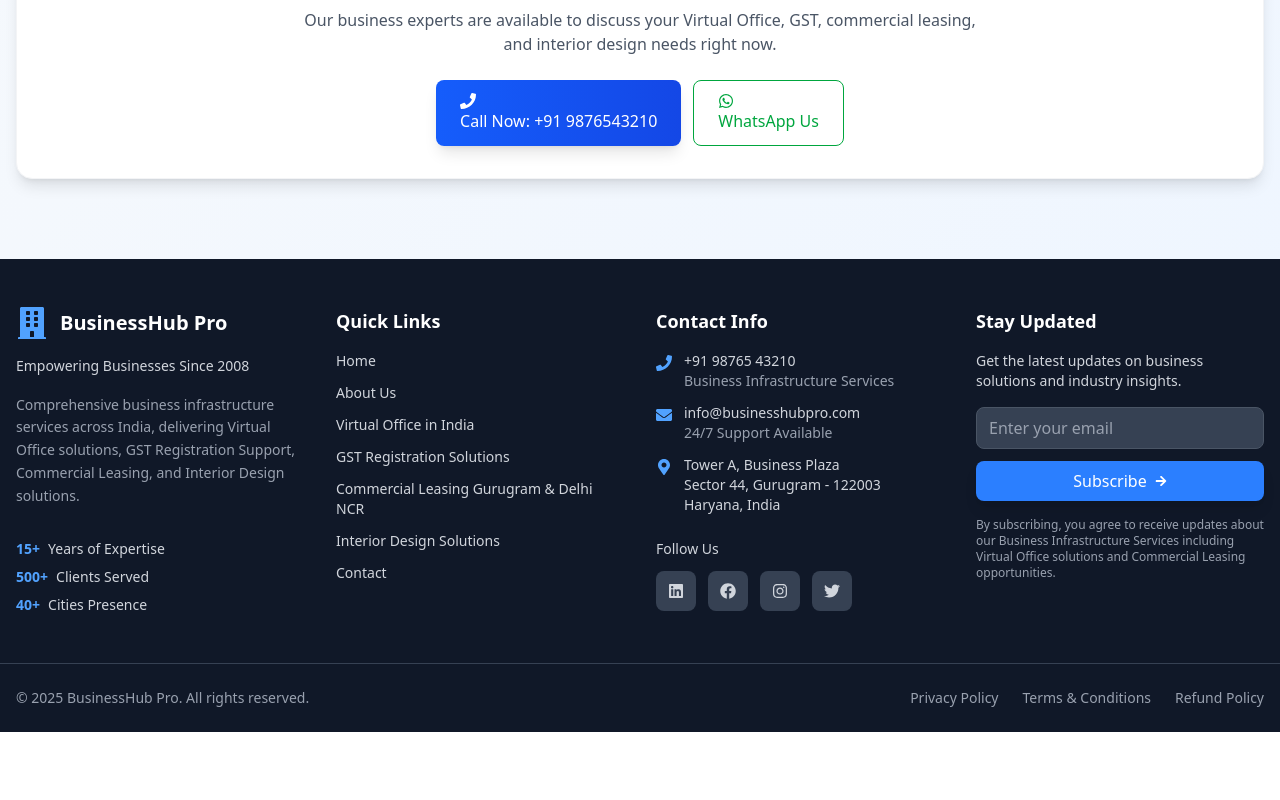
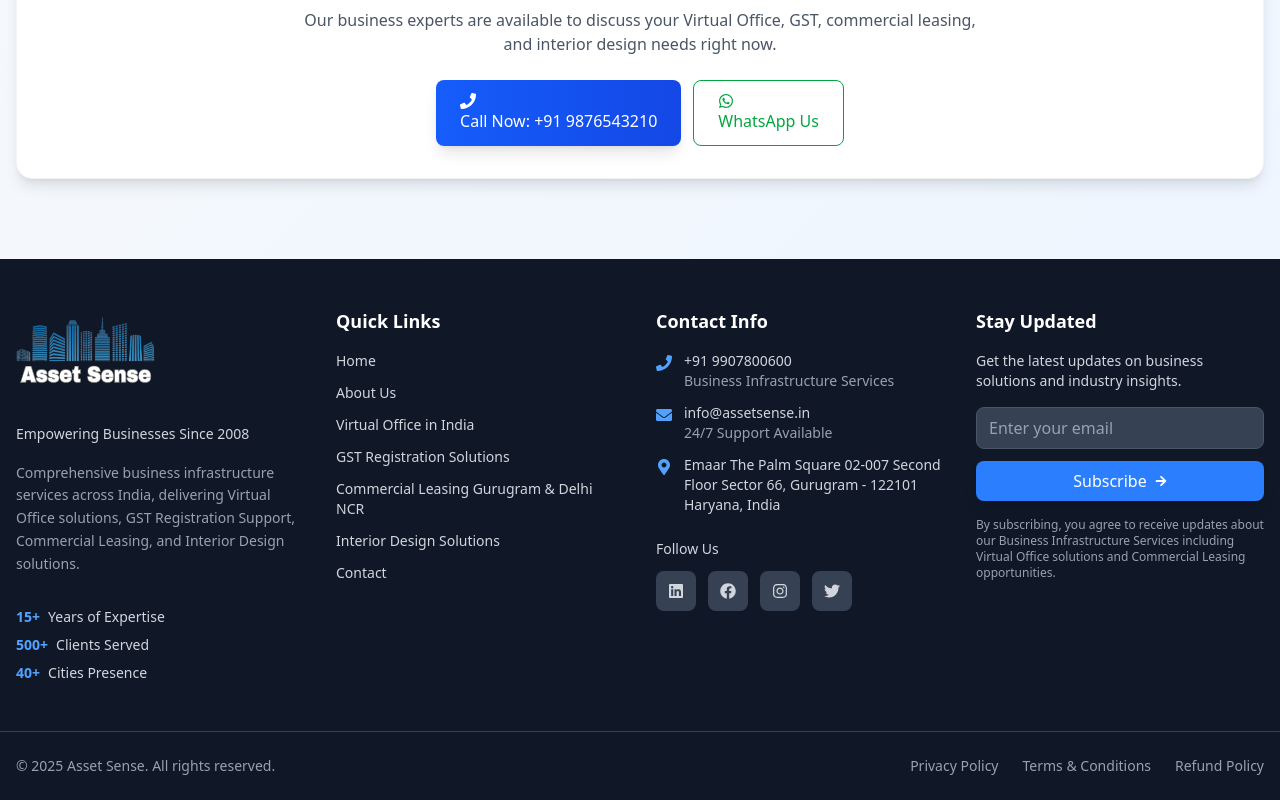
Before and after one commit to rj7075/assetsense, a React (Vite) app: page /contact in a window 1280 px wide. Shown: the part 1107-1907 px from the top of the page. Before the commit the page ends 1839 px from the top, so only its background shows below. Built offline with nearby package versions, Linux system fonts and the light colour scheme.

Commit message:
files updated

```diff
--- a/src/Pages/About.jsx
+++ b/src/Pages/About.jsx
@@ -161,9 +161,7 @@
         <div className="max-w-6xl mx-auto px-4">
           <div className="grid md:grid-cols-2 gap-12 items-center">
             <div className="fade-in-up">
-              <Badge className="mb-4 bg-blue-100 text-blue-800">
-                Our Story
-              </Badge>
+              <Badge className="mb-4 bg-blue-100 text-blue-800">About US</Badge>
               <h2 className="text-4xl font-bold mb-6 text-gray-900">
                 15+ Years of Excellence in Virtual Office Solutions
               </h2>
--- a/src/components/Footer.jsx
+++ b/src/components/Footer.jsx
@@ -73,8 +73,7 @@
           {/* Company Branding */}
           <div className="space-y-4">
             <div className="flex items-center space-x-3">
-              <FaBuilding className="h-8 w-8 text-blue-400" />
-              <h3 className="text-xl font-bold">BusinessHub Pro</h3>
+              <img className="h-25 w-35" src="/assetlogo.png" alt="logo" />
             </div>
             <p className="text-gray-300 text-sm leading-relaxed">
               Empowering Businesses Since 2008
@@ -145,7 +144,7 @@
               <div className="flex items-start space-x-3">
                 <FaPhone className="h-4 w-4 text-blue-400 mt-1 flex-shrink-0" />
                 <div>
-                  <p className="text-sm text-gray-300">+91 98765 43210</p>
+                  <p className="text-sm text-gray-300">+91 9907800600</p>
                   <p className="text-sm text-gray-400">
                     Business Infrastructure Services
                   </p>
@@ -155,9 +154,7 @@
               <div className="flex items-start space-x-3">
                 <FaEnvelope className="h-4 w-4 text-blue-400 mt-1 flex-shrink-0" />
                 <div>
-                  <p className="text-sm text-gray-300">
-                    info@businesshubpro.com
-                  </p>
+                  <p className="text-sm text-gray-300">info@assetsense.in</p>
                   <p className="text-sm text-gray-400">
                     24/7 Support Available
                   </p>
@@ -168,11 +165,8 @@
                 <FaMapMarkerAlt className="h-4 w-4 text-blue-400 mt-1 flex-shrink-0" />
                 <div>
                   <p className="text-sm text-gray-300">
-                    Tower A, Business Plaza
-                    <br />
-                    Sector 44, Gurugram - 122003
-                    <br />
-                    Haryana, India
+                    Emaar The Palm Square 02-007 Second Floor Sector 66,
+                    Gurugram - 122101 Haryana, India
                   </p>
                 </div>
               </div>
@@ -185,10 +179,26 @@
               </h5>
               <div className="flex space-x-3">
                 {[
-                  { icon: FaLinkedin, href: "#", label: "LinkedIn" },
-                  { icon: FaFacebook, href: "#", label: "Facebook" },
-                  { icon: FaInstagram, href: "#", label: "Instagram" },
-                  { icon: FaTwitter, href: "#", label: "Twitter" },
+                  {
+                    icon: FaLinkedin,
+                    href: "https://www.linkedin.com/company/asset-sense-pvt-ltd",
+                    label: "LinkedIn",
+                  },
+                  {
+                    icon: FaFacebook,
+                    href: "https://www.facebook.com/AssetSenseIndia",
+                    label: "Facebook",
+                  },
+                  {
+                    icon: FaInstagram,
+                    href: "https://www.instagram.com/assetsense1/#",
+                    label: "Instagram",
+                  },
+                  {
+                    icon: FaTwitter,
+                    href: "https://x.com/mohan_skills",
+                    label: "Twitter",
+                  },
                 ].map((social, index) => {
                   const IconComponent = social.icon;
                   return (
@@ -247,7 +257,7 @@
           <div className="flex flex-col md:flex-row justify-between items-center space-y-4 md:space-y-0">
             {/* Copyright */}
             <p className="text-sm text-gray-400">
-              © {currentYear} BusinessHub Pro. All rights reserved.
+              © {currentYear} Asset Sense. All rights reserved.
             </p>
 
             {/* Legal Links */}
@@ -277,18 +287,18 @@
           __html: JSON.stringify({
             "@context": "https://schema.org",
             "@type": "Organization",
-            name: "BusinessHub Pro",
+            name: "Asset Sense",
             description:
               "Comprehensive business infrastructure services including Virtual Office solutions, GST Registration, Commercial Leasing, and Interior Design",
-            url: "https://businesshubpro.com",
+            url: "https://assetsense.in",
             telephone: "+91-9876543210",
-            email: "info@businesshubpro.com",
+            email: "info@assetsense.in",
             address: {
               "@type": "PostalAddress",
-              streetAddress: "Tower A, Business Plaza, Sector 44",
+              streetAddress: "Emaar The Palm Square 02-007 Second Floor",
               addressLocality: "Gurugram",
               addressRegion: "Haryana",
-              postalCode: "122003",
+              postalCode: "122101",
               addressCountry: "IN",
             },
             foundingDate: "2008",
--- a/src/components/HeroSection.jsx
+++ b/src/components/HeroSection.jsx
@@ -4,7 +4,7 @@
   return (
     <section
       id="home"
-      className="relative min-h-screen flex items-center justify-center overflow-hidden"
+      className="relative min-h-screen flex  pt-22 md:pt-10 items-center justify-center overflow-hidden"
     >
       {/* Background Image with Overlay */}
       <div className="absolute inset-0 z-0">
@@ -28,7 +28,7 @@
           </div>
 
           {/* Main Headline */}
-          <h1 className="text-5xl md:text-6xl lg:text-7xl font-bold mb-6 text-white">
+          <h1 className="text-3xl md:text-5xl  lg:text-5xl font-bold mb-6 text-white">
             Your Partner in Maximizing
             <span className="block text-blue-200">
               Commercial Property Value
@@ -36,7 +36,7 @@
           </h1>
 
           {/* Subheadline */}
-          <p className="text-xl md:text-2xl mb-8 text-white/90 max-w-3xl mx-auto">
+          <p className="text-0.6xl md:text-1.5xl mb-8 text-white/90 max-w-3xl mx-auto">
             15+ Years of Real Estate Consultancy Excellence in India. We
             specialize in transforming commercial properties into high-yield
             revenue streams through expert consultancy, execution, and financial
--- a/src/components/Navigation.jsx
+++ b/src/components/Navigation.jsx
@@ -1,8 +1,12 @@
 import { useState } from "react";
 import { HiMenu, HiX } from "react-icons/hi";
+import { Navigate } from "react-router-dom";
+import { useNavigate } from "react-router-dom";
 
 const Navigation = () => {
   const [isOpen, setIsOpen] = useState(false);
+
+  const navigate = useNavigate();
 
   const navItems = [
     { name: "Home", href: "/" },
@@ -35,7 +39,10 @@
                 {item.name}
               </a>
             ))}
-            <button className="bg-blue-600 hover:bg-blue-700 text-white px-6 py-2 rounded-lg font-medium transition-colors">
+            <button
+              onClick={() => navigate("/contact")}
+              className="bg-blue-600 hover:bg-blue-700 cursor-pointer text-white px-6 py-2 rounded-lg font-medium transition-colors"
+            >
               Get Consultation
             </button>
           </div>
@@ -70,7 +77,8 @@
                 </a>
               ))}
               <div className="pt-2">
-                <button className="bg-blue-600 hover:bg-blue-700 text-white px-6 py-2 rounded-lg font-medium transition-colors w-full">
+                onClick={() => navigate("/contact")}
+                <button className="bg-blue-600 hover:bg-blue-700 cursor-pointer text-white px-6 py-2 rounded-lg font-medium transition-colors w-full">
                   Get Consultation
                 </button>
               </div>
--- a/vite.config.js
+++ b/vite.config.js
@@ -7,4 +7,5 @@
   plugins: [react(),
     tailwindcss(),
   ],
+  base: "/",
 });
```
Also changed, not shown: vercel.json (added).
